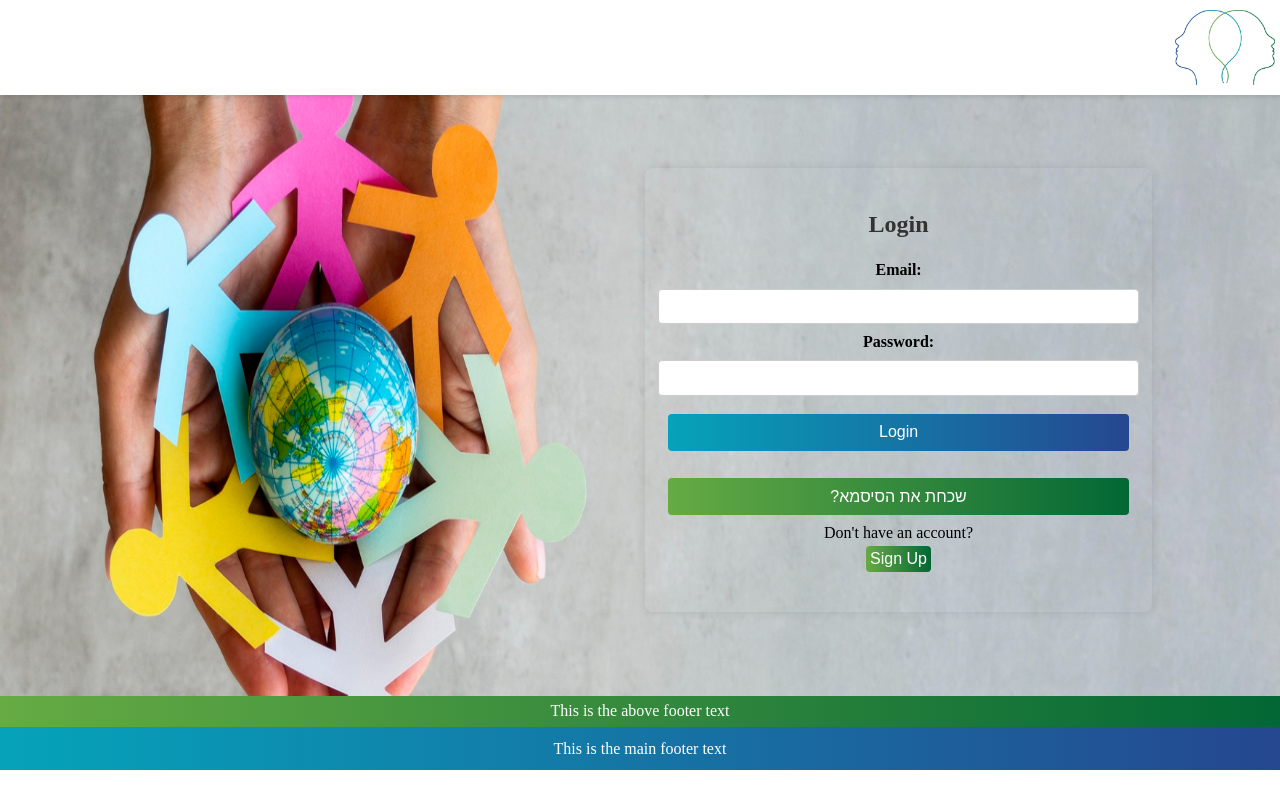
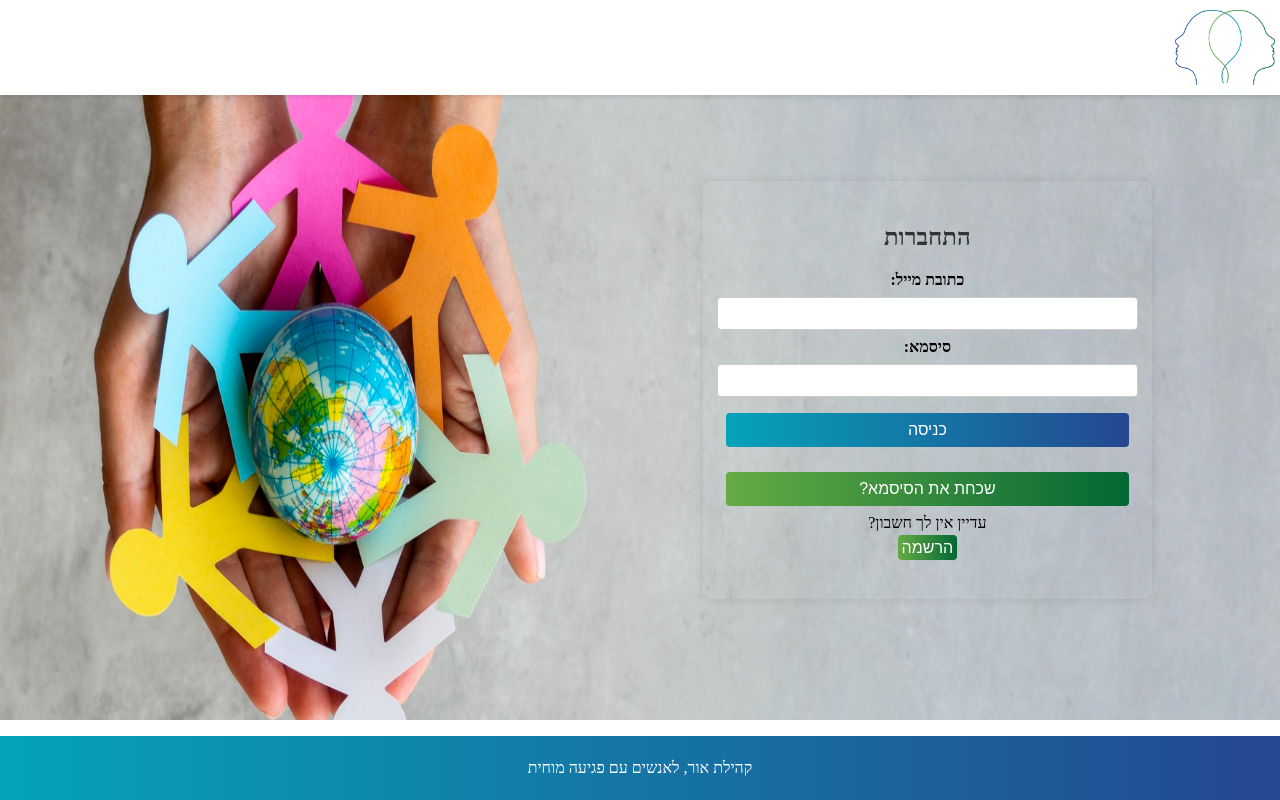
Before and after one commit to TzlilMa/Or-community-association, a React (Create React App) app in the folder my-app/: page /login in a window 1280 px wide. Built offline with nearby package versions, Linux system fonts and the light colour scheme; no server answers.

Commit message:
change the loginpage to hebrew

```diff
--- a/my-app/src/App.css
+++ b/my-app/src/App.css
@@ -77,30 +77,16 @@ body, html, #root, .App {
   }
 }
 
-/* Common styles for footers */
-.footer-container {
+/* Style for the footer */
+.footer {
+  width: 100%;
   position: fixed;
-  bottom: 8%;
-  height: 5%; /* Take up 5% of the height */
-  width: 100%;
+  bottom: 0;
+  height: 8%; /* Footer takes up the bottom 5% of the page */
+  background: linear-gradient(90deg, #05A3BA 0%, #254790 100%);
   display: flex;
-  flex-direction: column;
   align-items: center;
-  justify-content: flex-start;
+  justify-content: center;
+  color: white;
+  text-align: center;
 }
-
-.above-footer {
-  background: linear-gradient(90deg, #66AB44 0%, #026735 100%);
-  width: 100%;
-  padding: 0.5% 0; /* Smaller height for the above footer */
-  text-align: center;
-  color: #ffffff;
-}
-
-.main-footer {
-  background: linear-gradient(90deg, #05A3BA 0%, #254790 100%);
-  width: 100%;
-  padding: 1% 0; /* Larger height for the main footer */
-  text-align: center;
-  color: white;
-}
--- a/my-app/src/App.js
+++ b/my-app/src/App.js
@@ -2,7 +2,6 @@
 import React, { useEffect, useState } from 'react';
 import { Route, Routes, Navigate } from 'react-router-dom';
 import Header from './components/Header';
-import Footer from './components/Footer';
 import Calendar from './components/Calendar/Calendar';
 import PersonalArea from './components/PeronalArea';
 import LoginPage from './pages/loginPage';
@@ -60,10 +59,9 @@ const App = () => {
           </Routes>
         )}
       </div>
-      <div className="footer-container">
-        <div className="above-footer">This is the above footer text</div>
-        <div className="main-footer">This is the main footer text</div>
-        </div>
+      <footer className="footer">
+        קהילת אור, לאנשים עם פגיעה מוחית
+      </footer>
     </div>
   );
 };
--- a/my-app/src/pages/loginPage.js
+++ b/my-app/src/pages/loginPage.js
@@ -42,16 +42,16 @@ const LoginPage = () => {
   return (
     <div className="login-background">
         <div className="login-container">
-          <h2>Login</h2>
+          <h2>התחברות</h2>
           <form className="login-form" onSubmit={handleLogin}>
-            <label>Email:</label>
+            <label>:כתובת מייל</label>
             <input
               type="email"
               value={email}
               onChange={(e) => setEmail(e.target.value)}
               required
             />
-            <label>Password:</label>
+            <label>:סיסמא</label>
             <input
               type="password"
               value={password}
@@ -59,11 +59,11 @@ const LoginPage = () => {
               required
             />
             {error && <p className="error-message">{error}</p>}
-            <button type="submit">Login</button>
+            <button type="submit">כניסה</button>
           </form>
           <div className="additional-options">
             <button onClick={handleForgetPwd}>?שכחת את הסיסמא</button>
-            <p>Don't have an account? <button onClick={handleSignup}>Sign Up</button></p>
+            <p>?עדיין אין לך חשבון <button onClick={handleSignup}>הרשמה</button></p>
           </div>
         </div>
       </div>
--- a/my-app/src/styles/loginPage.css
+++ b/my-app/src/styles/loginPage.css
@@ -21,7 +21,7 @@ html, body {
 
 /* Style for the login form container */
 .login-container {
-  width: 40%; /* Width set to 40% of the parent container */
+  width: 35%; /* Width set to 40% of the parent container */
   padding: 2%; /* Padding inside the container */
   box-shadow: 0 0 10px rgba(0, 0, 0, 0.1); /* Box shadow for a subtle effect */
   border-radius: 8px; /* Rounded corners */
```
